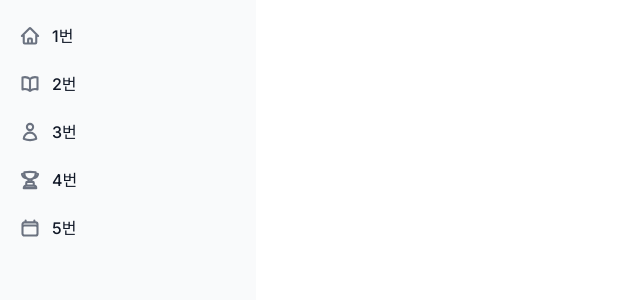
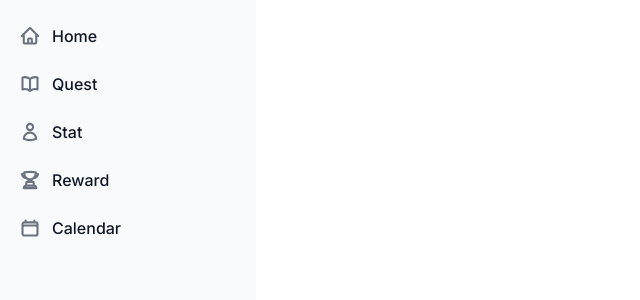
Before and after one commit to kim-kiwon/life-story-fe, a Next.js app: page / in a window 1280 px wide. Shown: the top 300 px of the page, without its empty margins (0-640 px from the left). Built offline with nearby package versions, Linux system fonts and the light colour scheme.

Commit message:
fix: 사이드바 요소 이름 수정

```diff
--- a/src/app/_components/Sidebar/Sidebar.tsx
+++ b/src/app/_components/Sidebar/Sidebar.tsx
@@ -18,27 +18,27 @@ export default function Sidebar() {
         <div className="h-full px-3 py-4 overflow-y-auto bg-gray-50 dark:bg-gray-800">
           <ul className="space-y-2 font-medium">
             <SidebarElement
-              name="1번"
-              link="#"
+              name="Home"
+              link="/"
               svgPath="m2.25 12 8.954-8.955c.44-.439 1.152-.439 1.591 0L21.75 12M4.5 9.75v10.125c0 .621.504 1.125 1.125 1.125H9.75v-4.875c0-.621.504-1.125 1.125-1.125h2.25c.621 0 1.125.504 1.125 1.125V21h4.125c.621 0 1.125-.504 1.125-1.125V9.75M8.25 21h8.25"
             />
             <SidebarElement
-              name="2번"
+              name="Quest"
               link="#"
               svgPath="M12 6.042A8.967 8.967 0 0 0 6 3.75c-1.052 0-2.062.18-3 .512v14.25A8.987 8.987 0 0 1 6 18c2.305 0 4.408.867 6 2.292m0-14.25a8.966 8.966 0 0 1 6-2.292c1.052 0 2.062.18 3 .512v14.25A8.987 8.987 0 0 0 18 18a8.967 8.967 0 0 0-6 2.292m0-14.25v14.25"
             />
             <SidebarElement
-              name="3번"
+              name="Stat"
               link="#"
               svgPath="M15.75 6a3.75 3.75 0 1 1-7.5 0 3.75 3.75 0 0 1 7.5 0ZM4.501 20.118a7.5 7.5 0 0 1 14.998 0A17.933 17.933 0 0 1 12 21.75c-2.676 0-5.216-.584-7.499-1.632Z"
             />
             <SidebarElement
-              name="4번"
+              name="Reward"
               link="#"
               svgPath="M16.5 18.75h-9m9 0a3 3 0 0 1 3 3h-15a3 3 0 0 1 3-3m9 0v-3.375c0-.621-.503-1.125-1.125-1.125h-.871M7.5 18.75v-3.375c0-.621.504-1.125 1.125-1.125h.872m5.007 0H9.497m5.007 0a7.454 7.454 0 0 1-.982-3.172M9.497 14.25a7.454 7.454 0 0 0 .981-3.172M5.25 4.236c-.982.143-1.954.317-2.916.52A6.003 6.003 0 0 0 7.73 9.728M5.25 4.236V4.5c0 2.108.966 3.99 2.48 5.228M5.25 4.236V2.721C7.456 2.41 9.71 2.25 12 2.25c2.291 0 4.545.16 6.75.47v1.516M7.73 9.728a6.726 6.726 0 0 0 2.748 1.35m8.272-6.842V4.5c0 2.108-.966 3.99-2.48 5.228m2.48-5.492a46.32 46.32 0 0 1 2.916.52 6.003 6.003 0 0 1-5.395 4.972m0 0a6.726 6.726 0 0 1-2.749 1.35m0 0a6.772 6.772 0 0 1-3.044 0"
             />
             <SidebarElement
-              name="5번"
+              name="Calendar"
               link="#"
               svgPath="M6.75 3v2.25M17.25 3v2.25M3 18.75V7.5a2.25 2.25 0 0 1 2.25-2.25h13.5A2.25 2.25 0 0 1 21 7.5v11.25m-18 0A2.25 2.25 0 0 0 5.25 21h13.5A2.25 2.25 0 0 0 21 18.75m-18 0v-7.5A2.25 2.25 0 0 1 5.25 9h13.5A2.25 2.25 0 0 1 21 11.25v7.5"
             />
```
